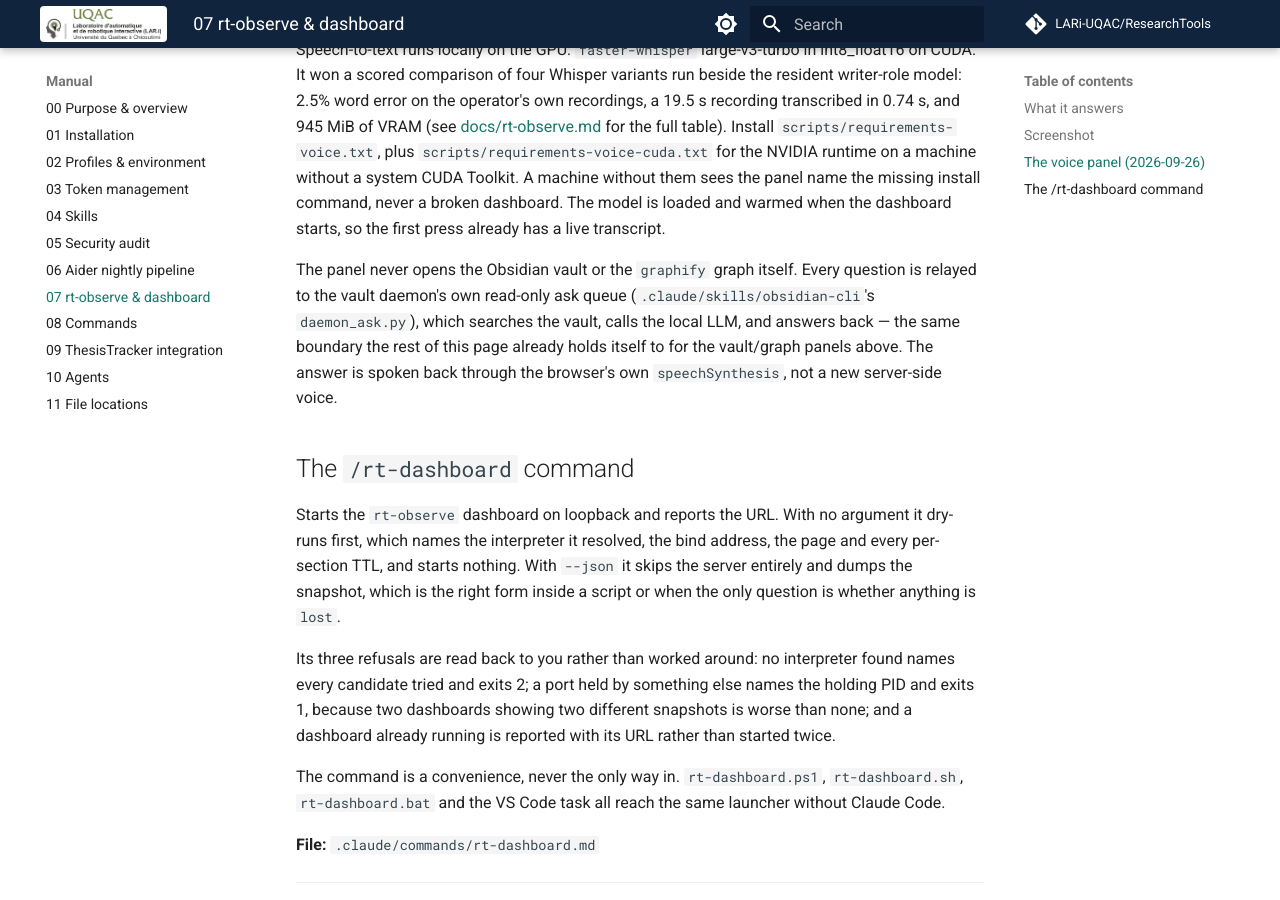
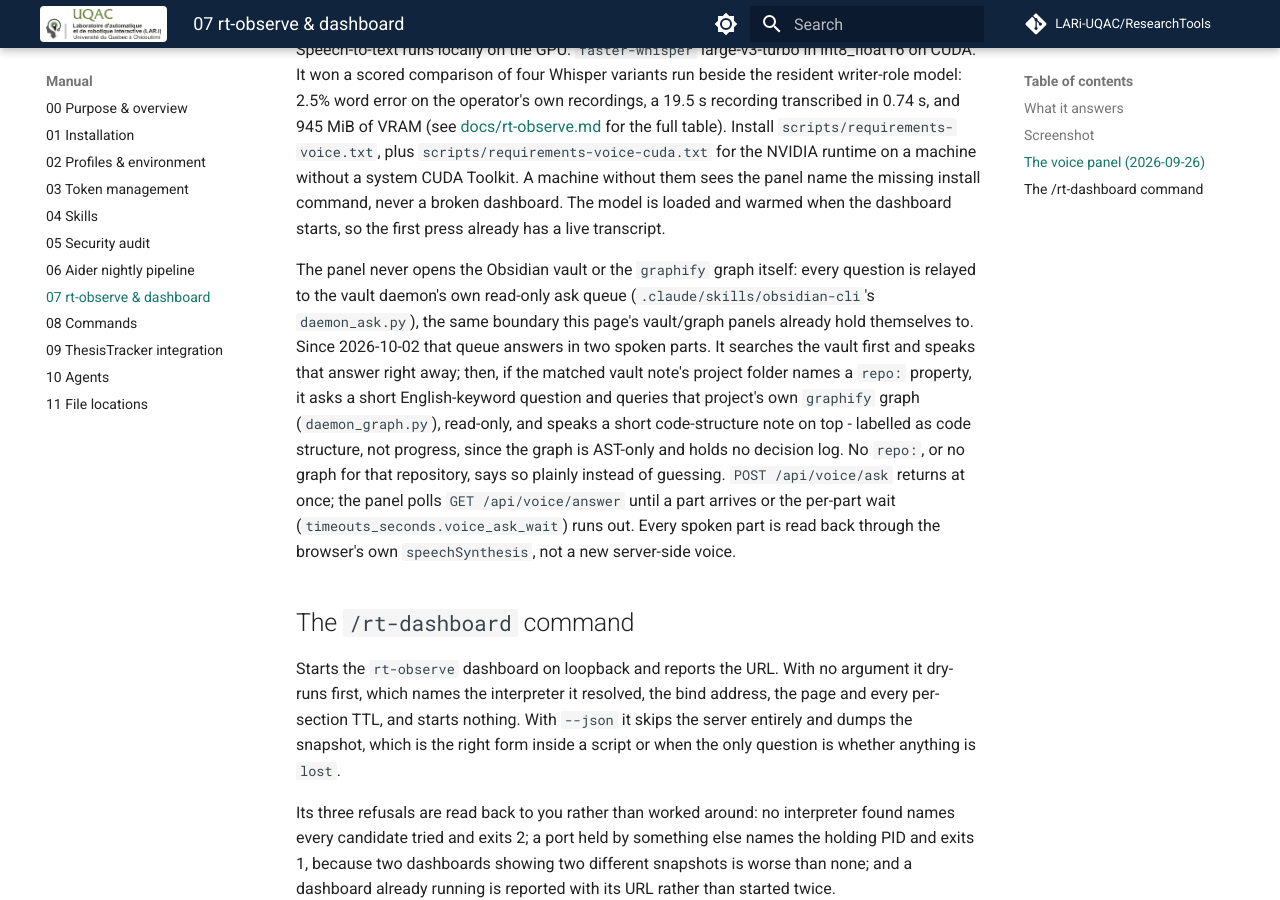
Before and after one commit to LARi-UQAC/ResearchTools, an MkDocs documentation site: the page built from docs/manual/07-rt-observe-dashboard.md, in a window 1280 px wide and 900 px high, scrolled down 1700 px. Built offline with MkDocs 1.6.1 and Material for MkDocs 9.7.7, drawn with Linux system fonts in a browser that asks for light colours; comment, search, counter and statistics services are not loaded.

Commit message:
docs: document the voice-ask graph lookup in the routing table and manual
README.md's dashboard caption gains one clause on the two-part spoken answer. docs/manual/07-rt-observe-dashboard.md's voice-panel section corrected (the panel itself still never opens the vault or a graph directly, but the daemon it relays to now does, read-only, under a repo: match) rather than only appended to, since the prior wording read as a blanket never that is no longer accurate.

Co-Authored-By: Claude Sonnet 5 <noreply@anthropic.com>

```diff
--- a/docs/manual/07-rt-observe-dashboard.md
+++ b/docs/manual/07-rt-observe-dashboard.md
@@ -56,11 +56,18 @@ Toolkit. A machine without them sees the panel name the missing install command,
 broken dashboard. The model is loaded and warmed when the dashboard starts, so the first press
 already has a live transcript.
 
-The panel never opens the Obsidian vault or the `graphify` graph itself. Every question is
+The panel never opens the Obsidian vault or the `graphify` graph itself: every question is
 relayed to the vault daemon's own read-only ask queue (`.claude/skills/obsidian-cli`'s
-`daemon_ask.py`), which searches the vault, calls the local LLM, and answers back — the same
-boundary the rest of this page already holds itself to for the vault/graph panels above. The
-answer is spoken back through the browser's own `speechSynthesis`, not a new server-side voice.
+`daemon_ask.py`), the same boundary this page's vault/graph panels already hold themselves to.
+Since 2026-10-02 that queue answers in two spoken parts. It searches the vault first and speaks
+that answer right away; then, if the matched vault note's project folder names a `repo:`
+property, it asks a short English-keyword question and queries that project's own `graphify`
+graph (`daemon_graph.py`), read-only, and speaks a short code-structure note on top - labelled
+as code structure, not progress, since the graph is AST-only and holds no decision log. No
+`repo:`, or no graph for that repository, says so plainly instead of guessing. `POST
+/api/voice/ask` returns at once; the panel polls `GET /api/voice/answer` until a part arrives
+or the per-part wait (`timeouts_seconds.voice_ask_wait`) runs out. Every spoken part is read
+back through the browser's own `speechSynthesis`, not a new server-side voice.
 
 ## The `/rt-dashboard` command
 
```
Also changed, not shown: README.md (+3 -1 lines).
